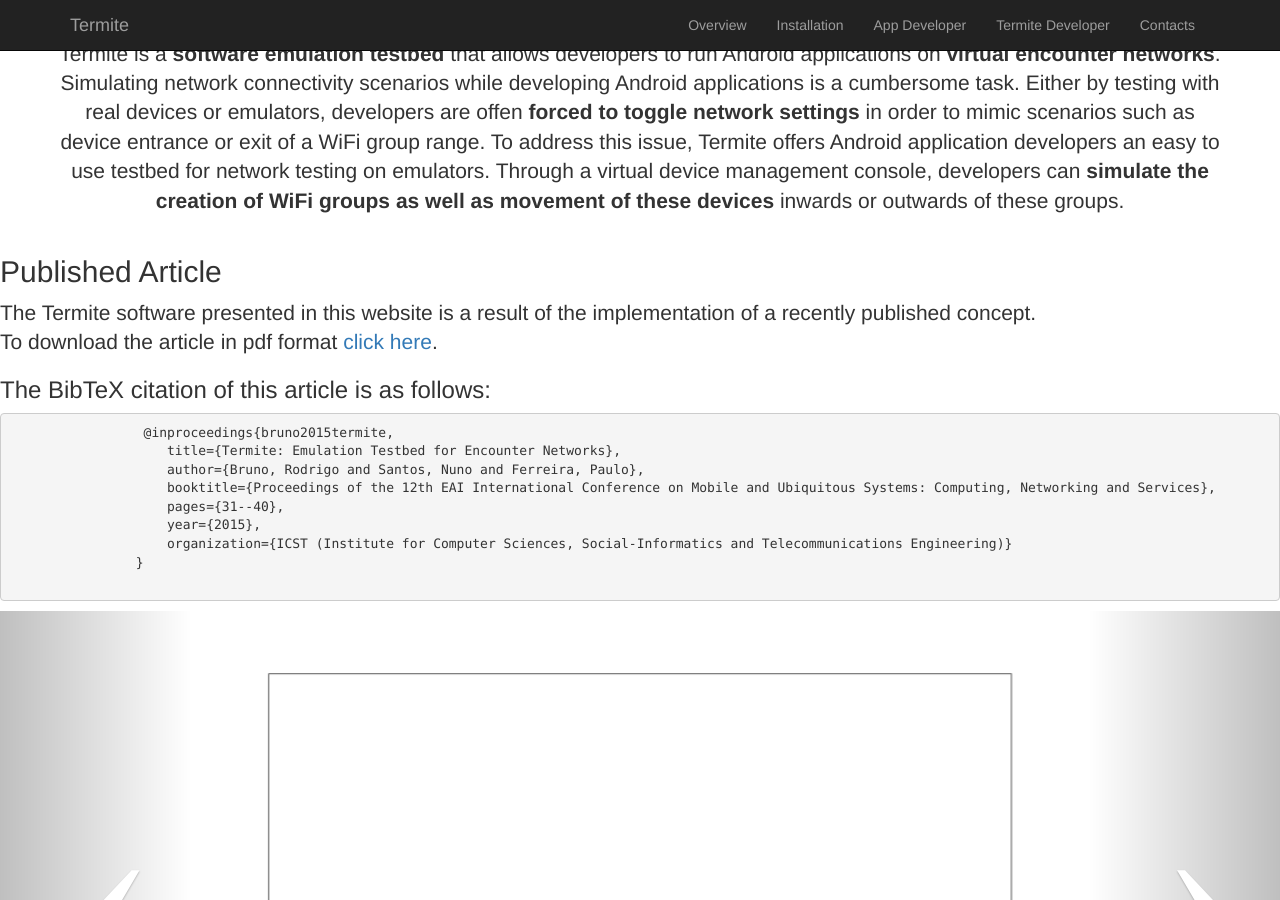
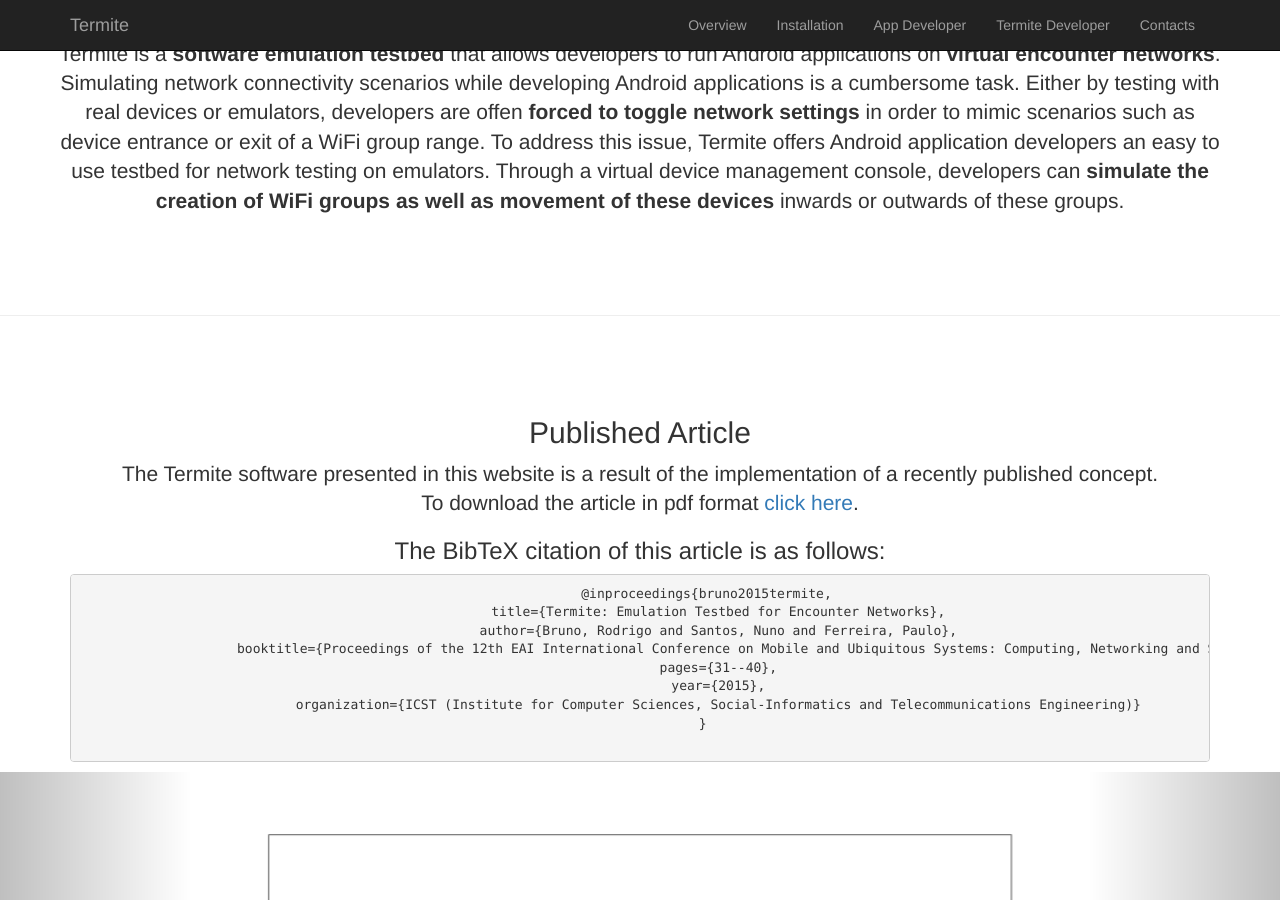
Before and after one commit to etraudonun/termite, a Jekyll site: the page index.html, which Jekyll copies as it is, in a window 1280 px wide and 900 px high, scrolled down 471 px. Built offline with Jekyll 4.4.1, drawn with Linux system fonts in a browser that asks for light colours.

Commit message:
Update index.html

```diff
--- a/index.html
+++ b/index.html
@@ -97,7 +97,10 @@
         </div>
     </section>
 
-    <div class="row">
+    <hr class="featurette-divider">
+
+    <section class="container content-section text-center">
+        <div class="row">
             <div class="col-md-12">
                 <h2>Published Article</h2>
                 <p class="lead">
@@ -118,6 +121,7 @@
                 </pre></div>
             </div>
         </div>
+    </section>
 
     <div id="myCarousel" class="carousel">
         <!-- Indicators
```
